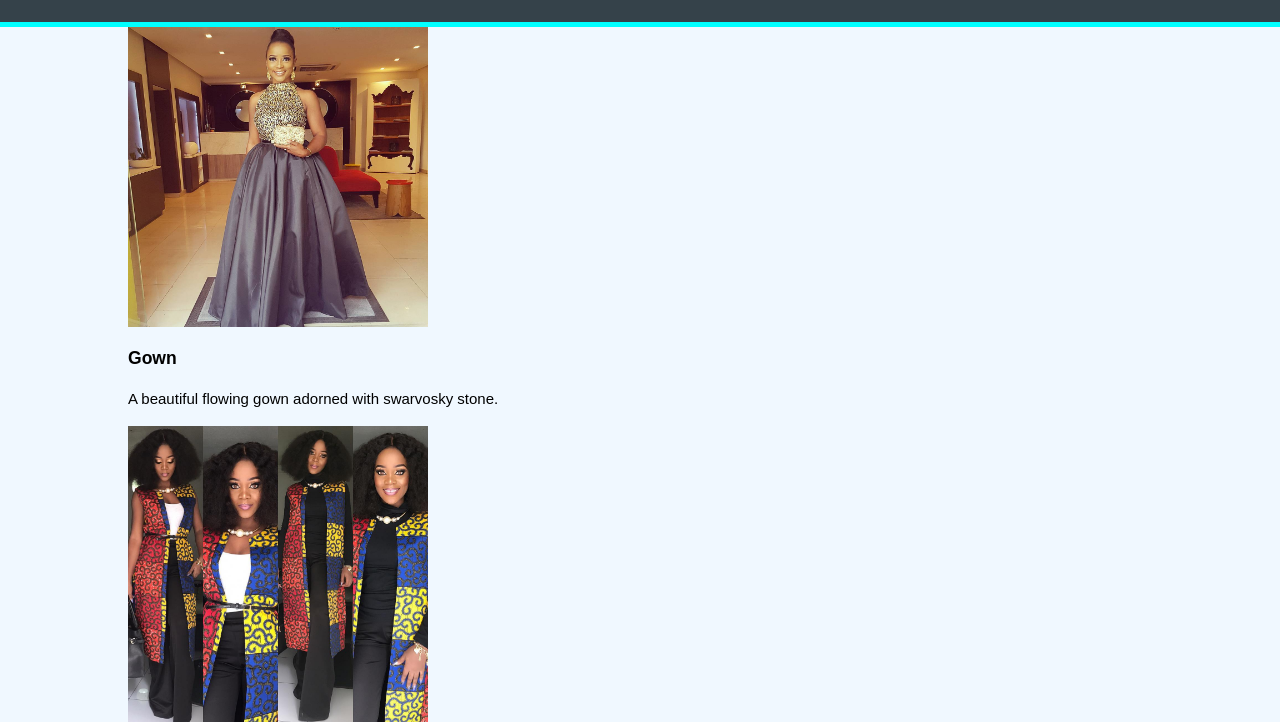
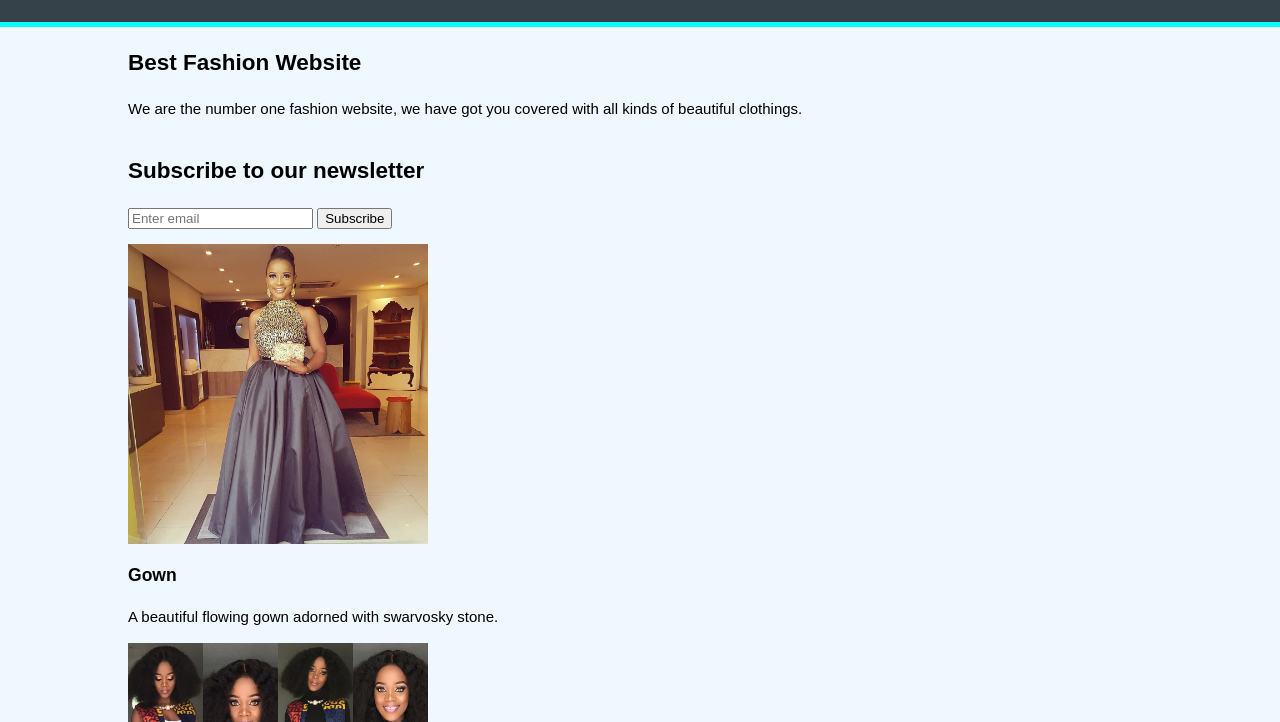
Before and after one commit to sarahokenwa/Duchessarah-Couture, a plain HTML site: page index.html in a window 1280 px wide. Shown: the part 78-800 px from the top of the page. Drawn offline with Linux system fonts and the light colour scheme.

Commit message:
added the footer component

```diff
--- a/index.html
+++ b/index.html
@@ -29,6 +29,25 @@
     </div>
     </header>
      </section>
+     <section id="showcase">
+        <div class="container">
+            <h1>Best Fashion Website</h1>
+            <p>We are the number one fashion website, we have got you covered with all kinds of beautiful clothings.  </p>
+
+        </div>
+
+    </section>
+    <section id="newsletter">
+        <div class="container">
+            <h1>Subscribe to our newsletter</h1>
+            <form>
+                <input type="email" placeholder="Enter email">
+                <button type="submit" class="button_1">Subscribe</button>
+            </form>
+
+        </div>
+
+    </section>
     <section id="boxes">
         <div class="container">
             <div class="box">
@@ -52,4 +71,7 @@
         </div>
 
     </section>
+      <footer>
+        <p>Duchessarah Couture, Copyright &copy; 2018</p>
+    </footer>
 </html>
```
